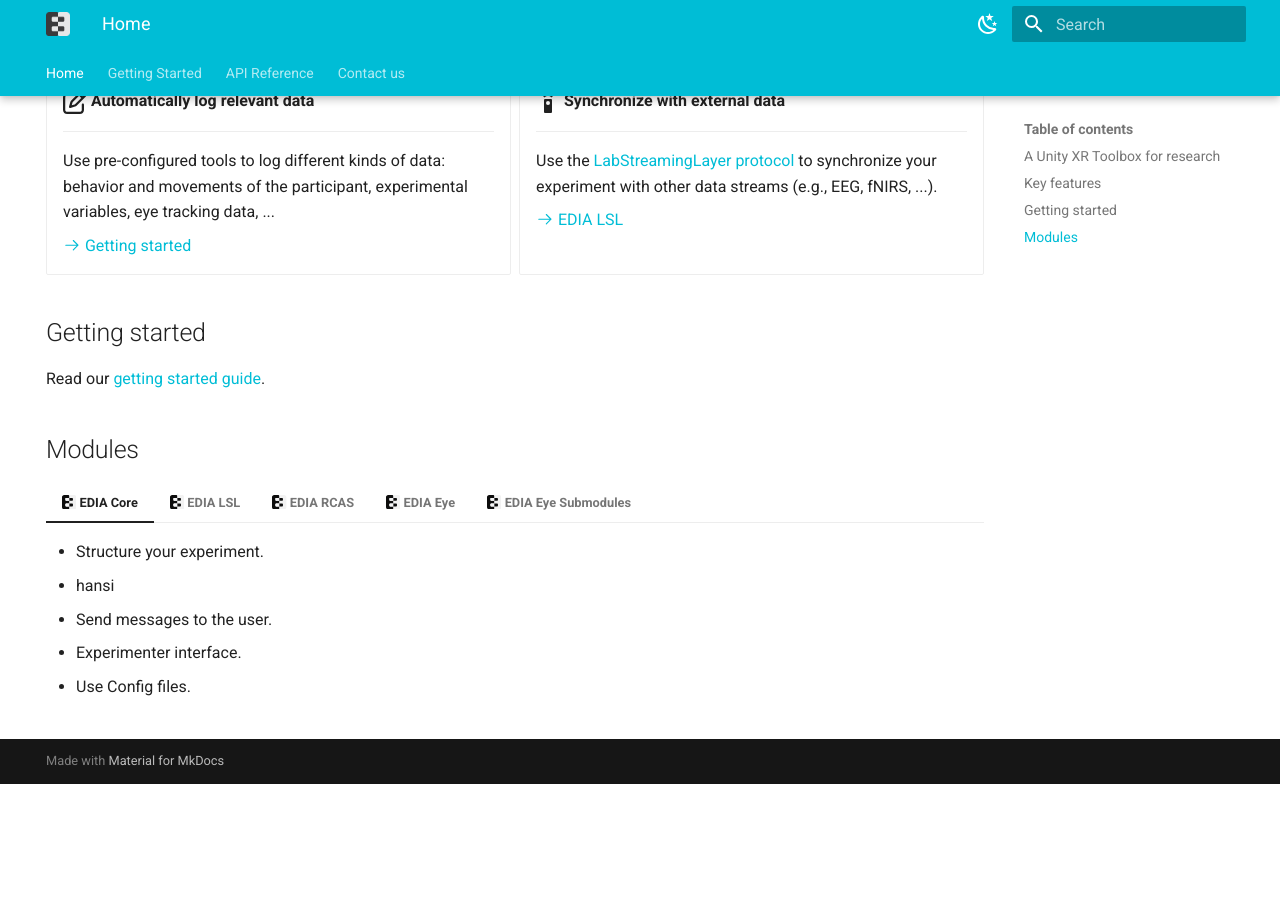
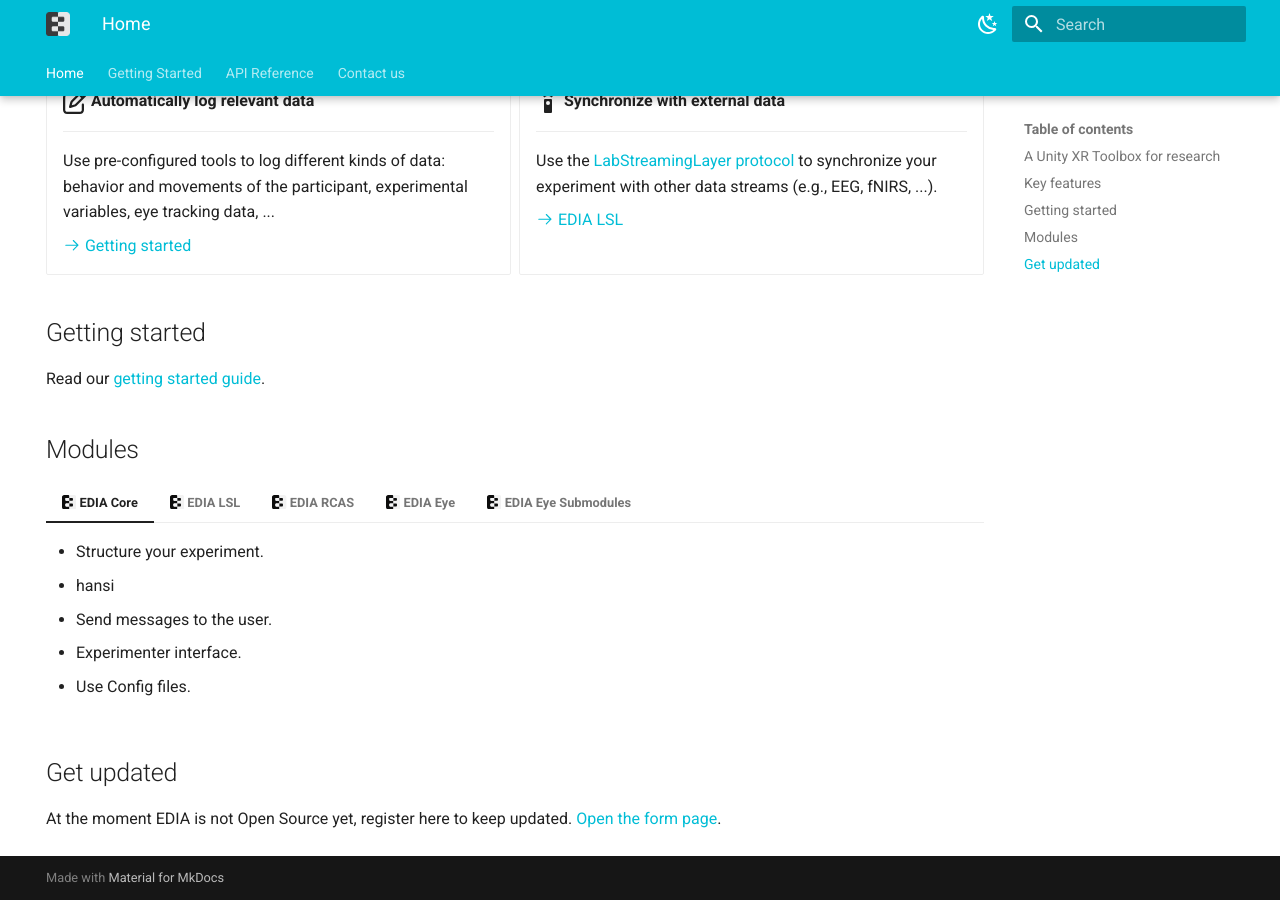
Before and after one commit to edia-toolbox/edia_page, an MkDocs documentation site: the page built from docs/index.md, in a window 1280 px wide and 900 px high, scrolled down 825 px. Built offline with MkDocs 1.6.1 and Material for MkDocs 9.7.7, drawn with Linux system fonts in a browser that asks for light colours; before the commit the page ends 1609 px from its top, so only the background shows below that.

Commit message:
Update index.md

```diff
--- a/docs/index.md
+++ b/docs/index.md
@@ -103,3 +103,7 @@
     1. Sed sagittis eleifend rutrum
     2. Donec vitae suscipit est
     3. Nulla tempor lobortis orci
+
+## Get updated
+At the moment EDIA is not Open Source yet, register here to keep updated.
+[Open the form page](contact.md).
```
